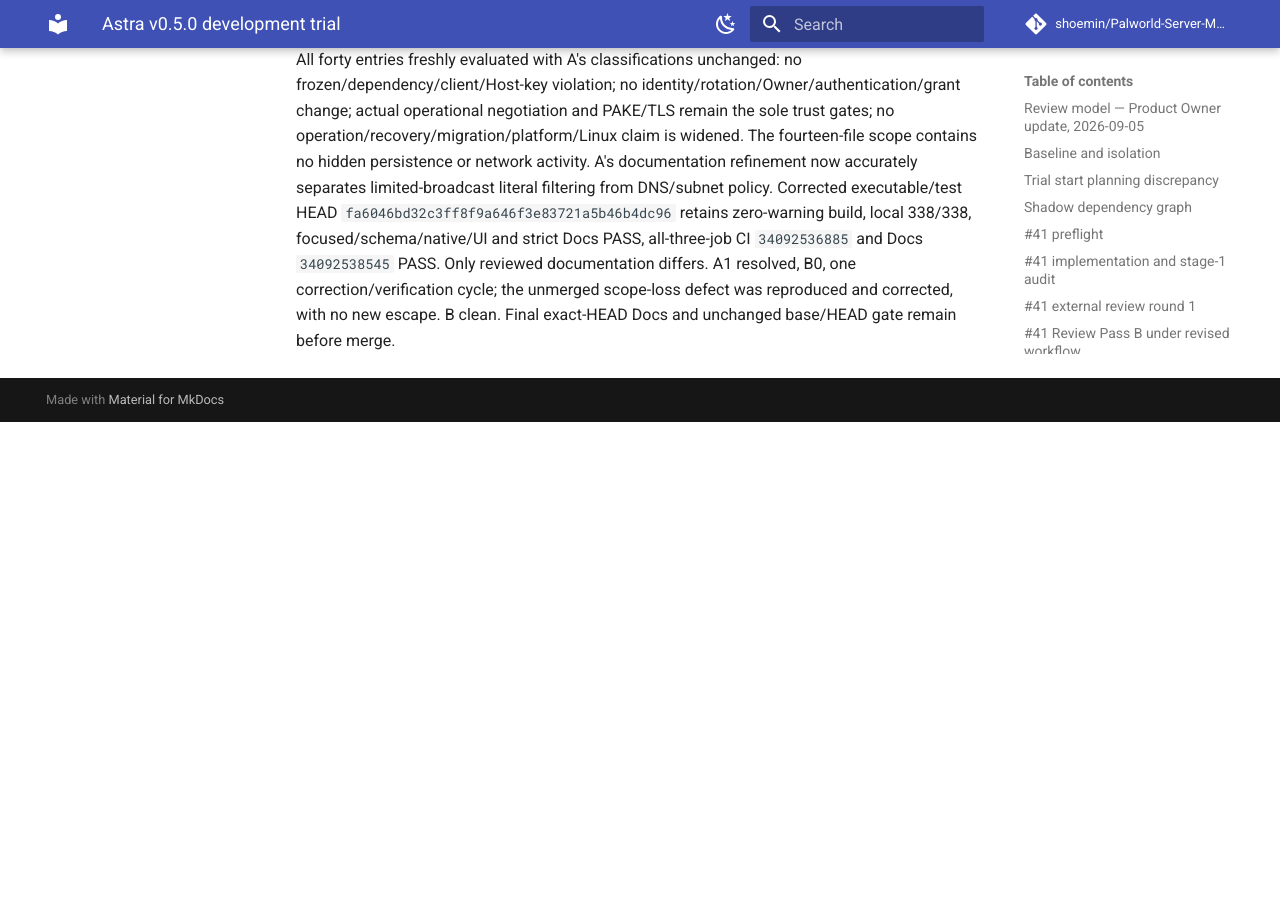
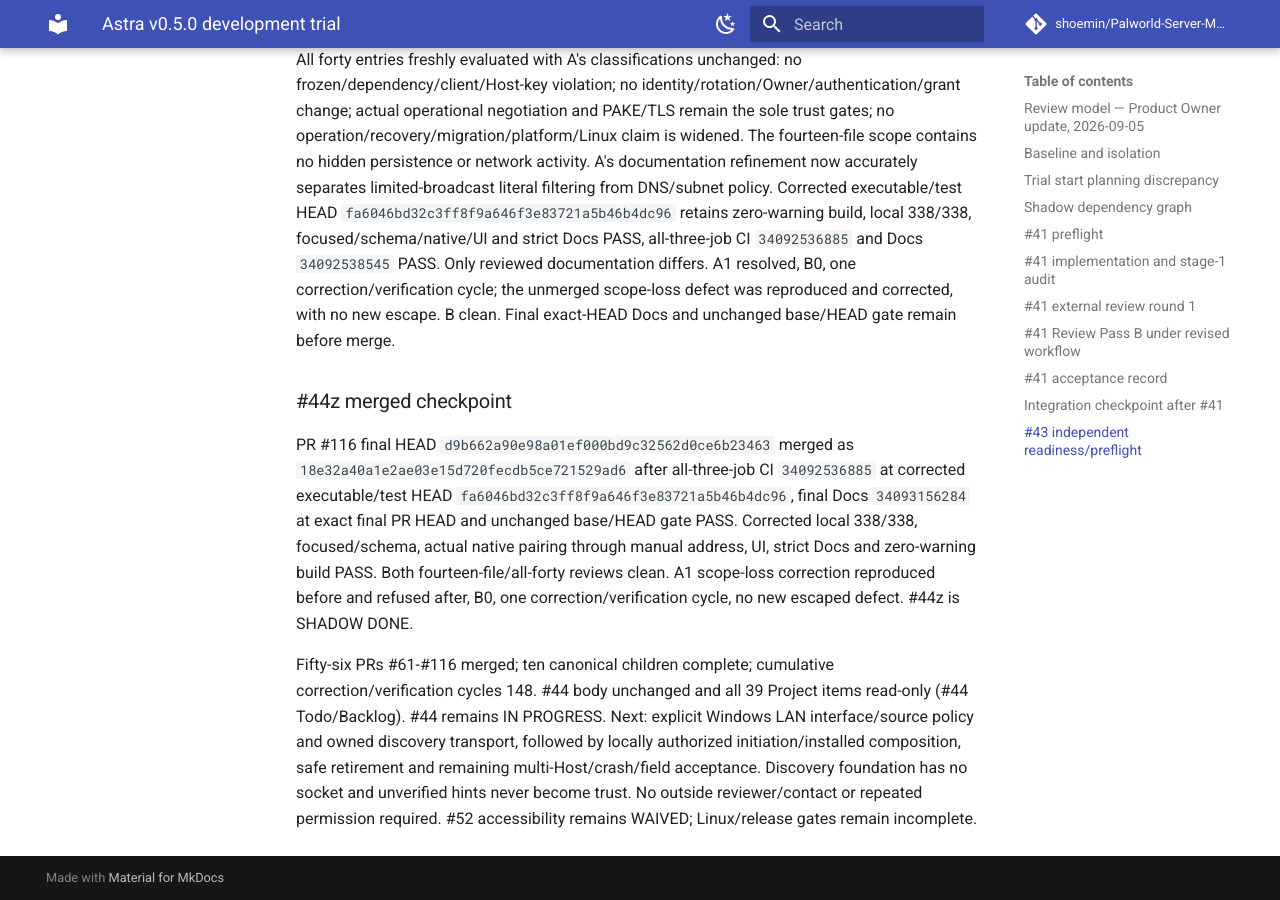
Before and after one commit to shoemin/Palworld-Server-Manager, an MkDocs documentation site: the page built from docs/experiments/astra-v0.5.0-trial.md, in a window 1280 px wide and 900 px high, scrolled down 218854 px. Built offline with MkDocs 1.6.1 and Material for MkDocs 9.7.7, drawn with Linux system fonts in a browser that asks for light colours; comment, search, counter and statistics services are not loaded; before the commit the page ends 219276 px from its top, so only the background shows below that; part of the change alters nothing that is shown.

Commit message:
Record accepted pairing address foundation checkpoint

```diff
--- a/docs/experiments/astra-v0.5.0-trial.md
+++ b/docs/experiments/astra-v0.5.0-trial.md
@@ -2364,3 +2364,10 @@ Corrected executable/test HEAD `fa6046bd32c3ff8f9a646f3e83721a5b46b4dc96`: zero-
 Fresh PR #116 review at exact HEAD `b47fbf792b0210c7498e34acdc426f7fe5c2de62`, base `8b1ea0f03e2976fa839d78ada937280898d89111`, covered all fourteen files, decoded new descriptor/history checks, the parser-to-native-pairing caller and all forty invariants. Normalization cannot introduce URI authority/path syntax: the ASCII DNS labels are revalidated, normalized literals take the same address checks, and percent scope is refused before any IP conversion. The cache is independent of authoritative trust, derives addresses solely from supplied actual sources, preserves conflicts, refreshes bounded keys and expires via monotonic time. Returned immutable records/array copies do not expose its dictionary. Unknown protocol metadata and optional protobuf fields confer no capability. This is explicitly a socket-free foundation; supplying actual LAN-admitted sources remains the next concrete transport's responsibility.
 
 All forty entries freshly evaluated with A's classifications unchanged: no frozen/dependency/client/Host-key violation; no identity/rotation/Owner/authentication/grant change; actual operational negotiation and PAKE/TLS remain the sole trust gates; no operation/recovery/migration/platform/Linux claim is widened. The fourteen-file scope contains no hidden persistence or network activity. A's documentation refinement now accurately separates limited-broadcast literal filtering from DNS/subnet policy. Corrected executable/test HEAD `fa6046bd32c3ff8f9a646f3e83721a5b46b4dc96` retains zero-warning build, local 338/338, focused/schema/native/UI and strict Docs PASS, all-three-job CI `34092536885` and Docs `34092538545` PASS. Only reviewed documentation differs. A1 resolved, B0, one correction/verification cycle; the unmerged scope-loss defect was reproduced and corrected, with no new escape. B clean. Final exact-HEAD Docs and unchanged base/HEAD gate remain before merge.
+
+
+### #44z merged checkpoint
+
+PR #116 final HEAD `d9b662a90e98a01ef000bd9c32562d0ce6b23463` merged as `18e32a40a1e2ae03e15d720fecdb5ce721529ad6` after all-three-job CI `34092536885` at corrected executable/test HEAD `fa6046bd32c3ff8f9a646f3e83721a5b46b4dc96`, final Docs `34093156284` at exact final PR HEAD and unchanged base/HEAD gate PASS. Corrected local 338/338, focused/schema, actual native pairing through manual address, UI, strict Docs and zero-warning build PASS. Both fourteen-file/all-forty reviews clean. A1 scope-loss correction reproduced before and refused after, B0, one correction/verification cycle, no new escaped defect. #44z is SHADOW DONE.
+
+Fifty-six PRs #61-#116 merged; ten canonical children complete; cumulative correction/verification cycles 148. #44 body unchanged and all 39 Project items read-only (#44 Todo/Backlog). #44 remains IN PROGRESS. Next: explicit Windows LAN interface/source policy and owned discovery transport, followed by locally authorized initiation/installed composition, safe retirement and remaining multi-Host/crash/field acceptance. Discovery foundation has no socket and unverified hints never become trust. No outside reviewer/contact or repeated permission required. #52 accessibility remains WAIVED; Linux/release gates remain incomplete.
```
